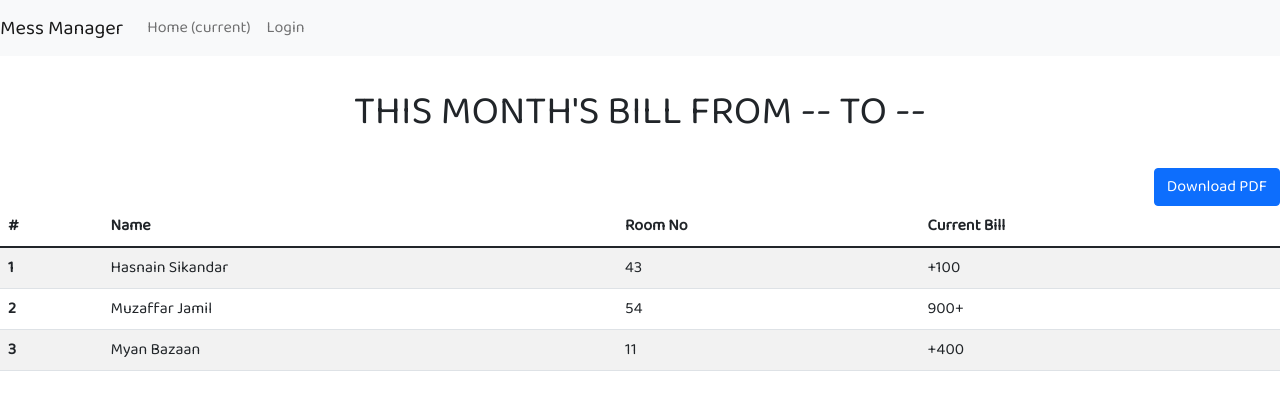
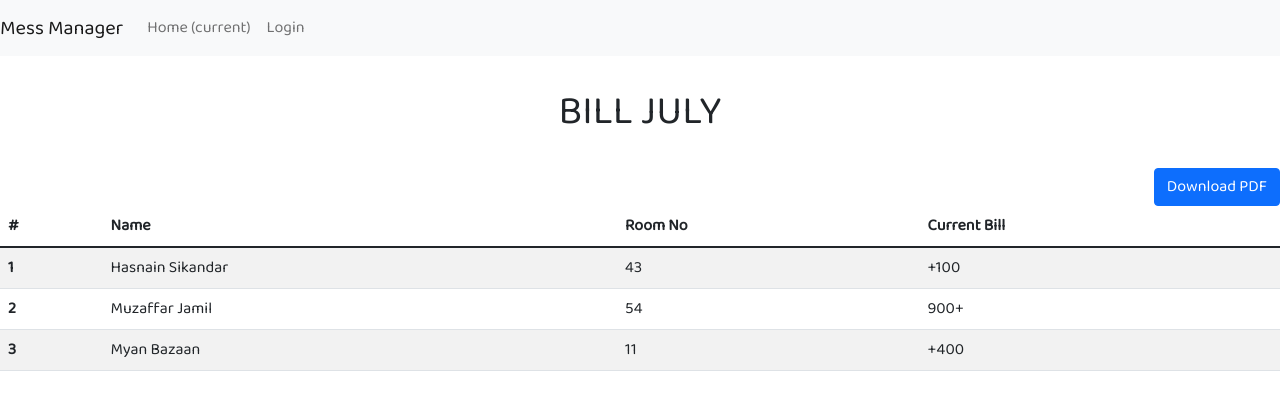
Before and after one commit to Hasnain190/mess-manager, a React (Create React App) app in the folder mess_manager/frontend/: page /#/admin/bill-of-month in a window 1280 px wide. Shown: the top 410 px of the page. Built offline with nearby package versions, Linux system fonts and the light colour scheme.

Commit message:
added variables and functions for bill

```diff
--- a/mess_manager/frontend/src/Screens/admin/expenses/ThisMonthBill.js
+++ b/mess_manager/frontend/src/Screens/admin/expenses/ThisMonthBill.js
@@ -1,11 +1,19 @@
-// for this month bill
-import React from "react";
+import React, { useEffect, useState } from "react";
 
 function ThisMonthBill() {
+
+
+
+
+
+
+
+
+
   return (
     <div>
       <div class="h1 text-center text-dark" id="pageHeaderTitle">
-        This Month's Bill from   -- to --
+        Bill July
       </div>
 
       <div class="text-end">
```
